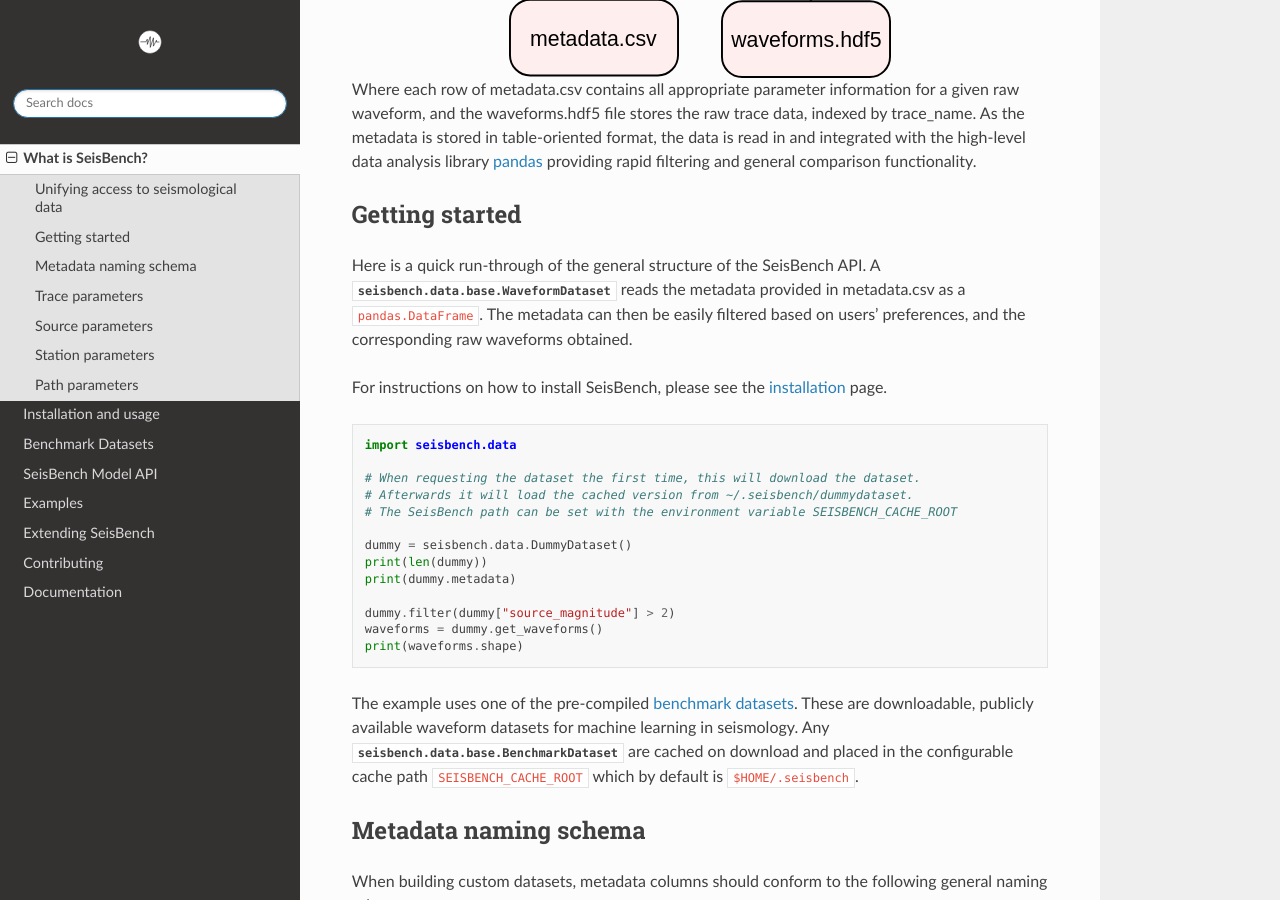
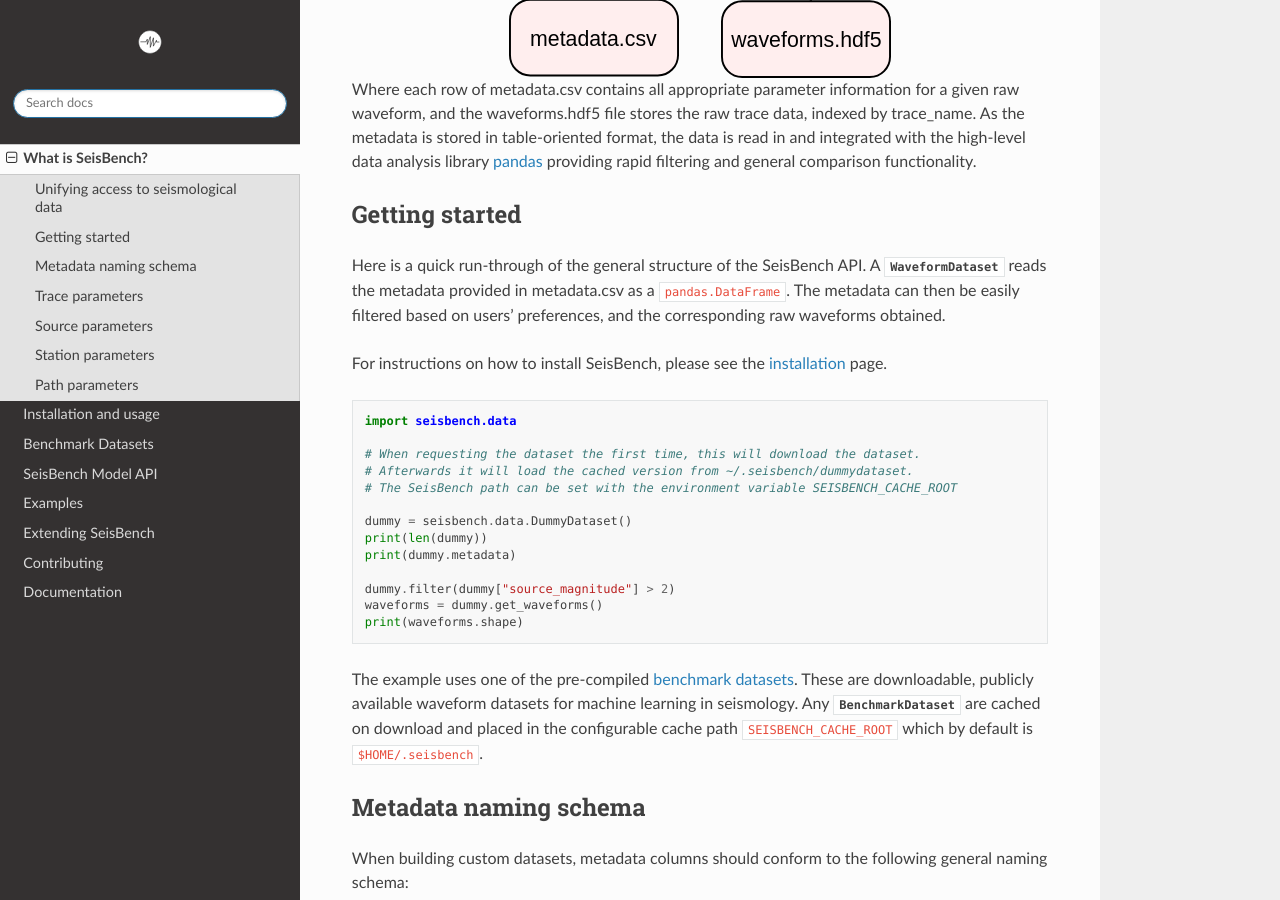
Before and after one commit to seisbench/seisbench, a Sphinx documentation site: the page built from docs/pages/overview.rst, in a window 1280 px wide and 900 px high, scrolled down 453 px. Built offline with Sphinx 7.4.7 and the Read the Docs theme 2.0.0, drawn with Linux system fonts in a browser that asks for light colours.

Commit message:
Remove module path from documentation to make internal module structure less prominent
- adds "add_module_name = False" to docs/conf.py
- reverts the central changes from 62f1ec8

```diff
--- a/docs/conf.py
+++ b/docs/conf.py
@@ -41,6 +41,8 @@
 # This pattern also affects html_static_path and html_extra_path.
 exclude_patterns = ["_build", "Thumbs.db", ".DS_Store"]
 
+# Do not add module names in the doc to hide the internal package structure of SeisBench
+add_module_names = False
 
 # -- Options for HTML output -------------------------------------------------
 
--- a/docs/pages/documentation.rst
+++ b/docs/pages/documentation.rst
@@ -32,11 +32,15 @@
 seisbench.generate
 -----------------------------------
 
-.. automodule:: seisbench.generate
+.. automodule:: seisbench.generate.generator
     :members:
     :undoc-members:
     :show-inheritance:
 
+.. automodule:: seisbench.generate.augmentation
+    :members:
+    :undoc-members:
+    :show-inheritance:
 
 seisbench.models
 -----------------------------------
--- a/docs/pages/overview.rst
+++ b/docs/pages/overview.rst
@@ -17,7 +17,7 @@
 
 Getting started
 -------------------------------------
-Here is a quick run-through of the general structure of the SeisBench API. A :py:class:`seisbench.data.base.WaveformDataset`
+Here is a quick run-through of the general structure of the SeisBench API. A :py:class:`~seisbench.data.base.WaveformDataset`
 reads the metadata provided in metadata.csv as a ``pandas.DataFrame``. The metadata can then be easily
 filtered based on users' preferences, and the corresponding raw waveforms obtained.
 
@@ -41,7 +41,7 @@
     print(waveforms.shape)
 
 The example uses one of the pre-compiled :ref:`benchmark datasets<benchmark_datasets>`. These are downloadable, publicly available waveform datasets for machine learning in seismology.
-Any :py:class:`seisbench.data.base.BenchmarkDataset` are cached on download and placed in the configurable cache path ``SEISBENCH_CACHE_ROOT`` which by default is :code:`$HOME/.seisbench`.
+Any :py:class:`~seisbench.data.base.BenchmarkDataset` are cached on download and placed in the configurable cache path ``SEISBENCH_CACHE_ROOT`` which by default is :code:`$HOME/.seisbench`.
 
 Metadata naming schema
 -----------------------
```
Also changed, not shown: 1 other file.
